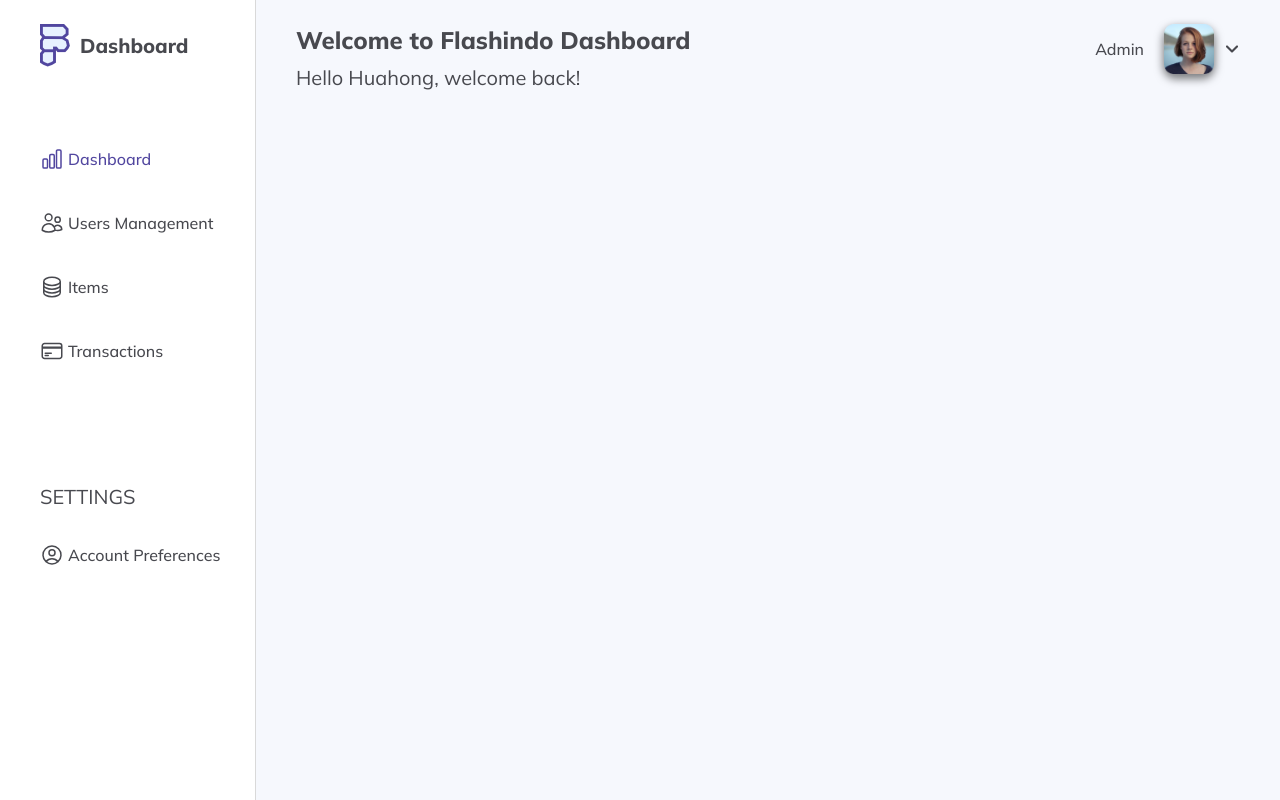
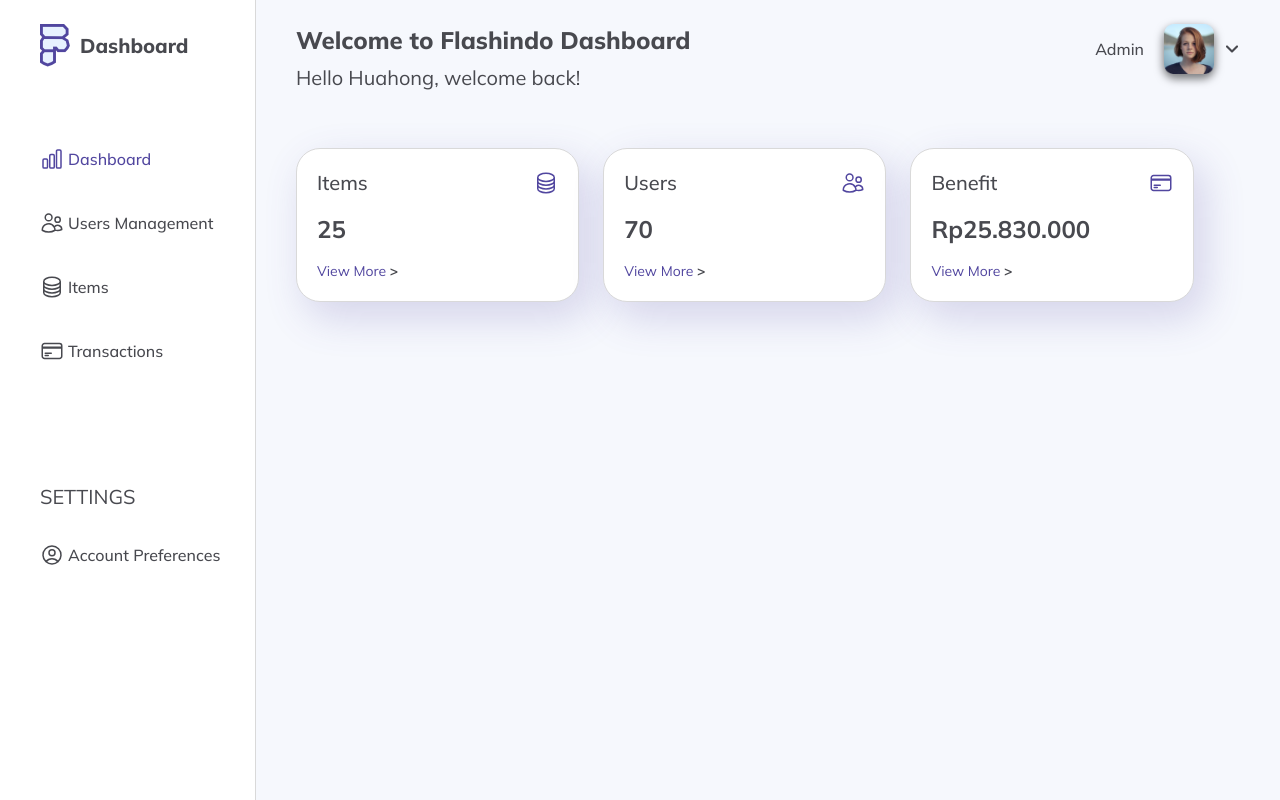
Before and after one commit to oriastanjung/flashindo-fe-admin, a React (Vite) app: page / in a window 1280 px wide. Built offline with nearby package versions, Linux system fonts and the light colour scheme.

Commit message:
add card

```diff
--- /dev/null
+++ b/src/components/Card/index.jsx
@@ -0,0 +1,21 @@
+/* eslint-disable react/prop-types */
+
+
+function Card(props) {
+  return (
+    <div className="bg-white w-[50%] lg:w-[30%] md:w-[40%] px-5 py-5 rounded-3xl" style={{border : "1px solid #D9D9D9", boxShadow: "10px 15px 40px 1px rgba(81, 70, 159, 0.2)"}}>
+        <div className="flex justify-between items-center">
+            <h4 className="text-xl font-medium">{props.title}</h4>
+            <div className="w-[24px]">
+                {props.icon}
+            </div>
+        </div>
+        <div>
+            <p className="font-bold text-2xl mt-4">{props.value}</p>
+            <p className="font-normal text-sm mt-4 text-bluePrimary">View More <span className="font-bold"> {">"} </span></p>
+        </div>
+    </div>
+  )
+}
+
+export default Card
--- a/src/pages/Homepage.jsx
+++ b/src/pages/Homepage.jsx
@@ -1,12 +1,21 @@
 import HeaderDashboard from "../parts/HeaderDashboard";
-import Sidebar from "../components/Sidebar"
+import Sidebar from "../components/Sidebar";
+import Card from "../components/Card";
+import ItemsSVG from "../assets/icons/ItemsSVG";
+import UsersSVG from "../assets/icons/UsersSVG";
+import TransactionsSVG from "../assets/icons/TransactionsSVG";
 
 function Homepage() {
   return (
     <section className="flex container mx-auto">
       <Sidebar />
-      <main className="xl:w-[80%] w-[100%] flex flex-row items-start justify-between pt-6 px-10">
+      <main className="xl:w-[80%] w-[100%]  pt-6 px-10">
         <HeaderDashboard />
+        <div className="mt-14 flex gap-6">
+          <Card title={"Items"} value={25} icon={<ItemsSVG isActive />}/>
+          <Card title={"Users"} value={70} icon={<UsersSVG isActive />}/>
+          <Card title={"Benefit"} value={"Rp25.830.000"} icon={<TransactionsSVG isActive />}/>
+        </div>
       </main>
     </section>
   );
--- a/src/parts/HeaderDashboard/index.jsx
+++ b/src/parts/HeaderDashboard/index.jsx
@@ -2,7 +2,7 @@
 
 function HeaderDashboard() {
   return (
-    <>
+    <div className="flex flex-row items-start justify-between">
       <div className="flex flex-col gap-2 items-start">
         <h2 className="font-extrabold text-2xl text-center">Welcome to Flashindo Dashboard</h2>
         <p className="font-regular text-xl text-center">Hello Huahong, welcome back!</p>
@@ -10,7 +10,7 @@
       <div>
         <NavUsers />
       </div>
-    </>
+    </div>
   );
 }
 
```
